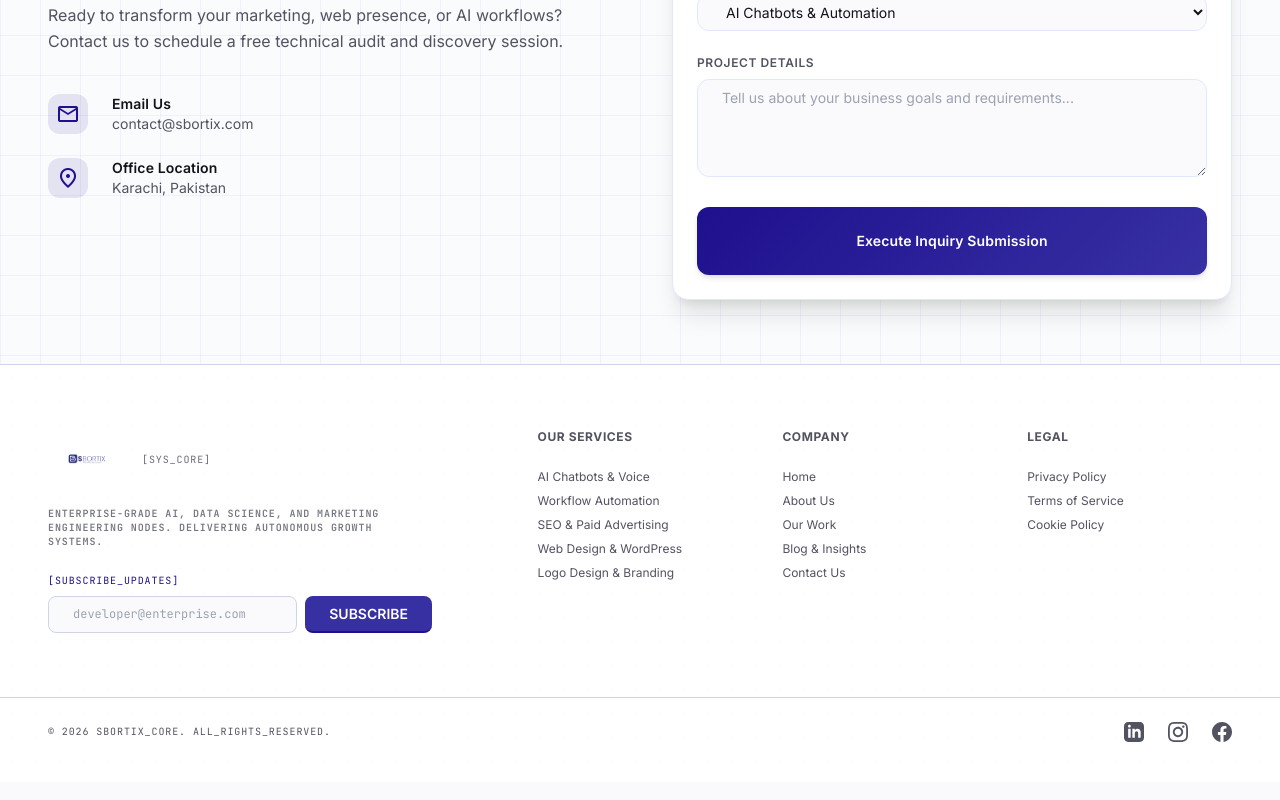
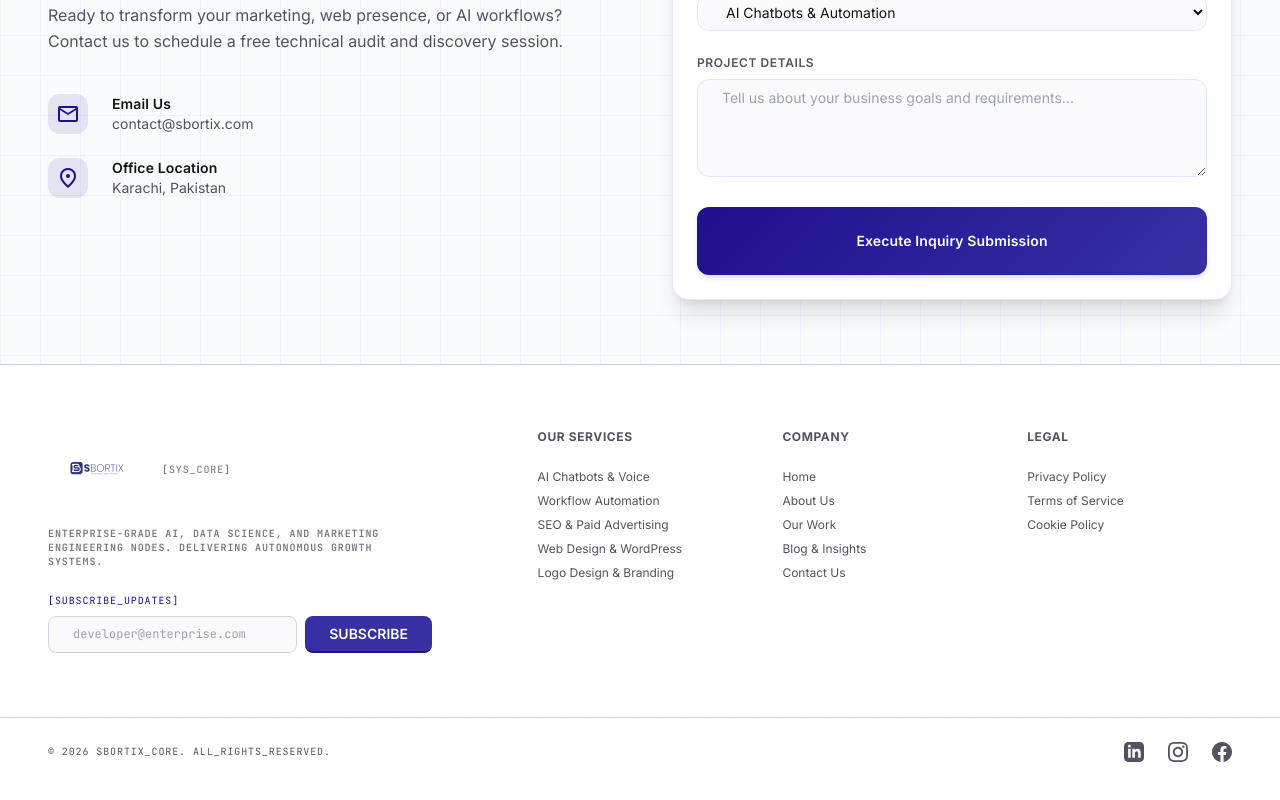
Before and after one commit to devvahmed/Sbortix, a Next.js app: page / in a window 1280 px wide. Shown: the part 4577-5377 px from the top of the page. Built offline with nearby package versions, Linux system fonts and the light colour scheme.

Commit message:
little footer update

```diff
--- a/components/Footer.tsx
+++ b/components/Footer.tsx
@@ -47,9 +47,9 @@ export default function Footer() {
               <Image
                 src="/sbortix-logo.png"
                 alt="Sbortix Logo"
-                width={200}
-                height={50}
-                className="h-11 w-auto object-contain"
+                width={260}
+                height={80}
+                className="h-14 sm:h-16 w-auto object-contain"
               />
             </Link>
             <span className="tech-label text-outline ml-2">[SYS_CORE]</span>
```
